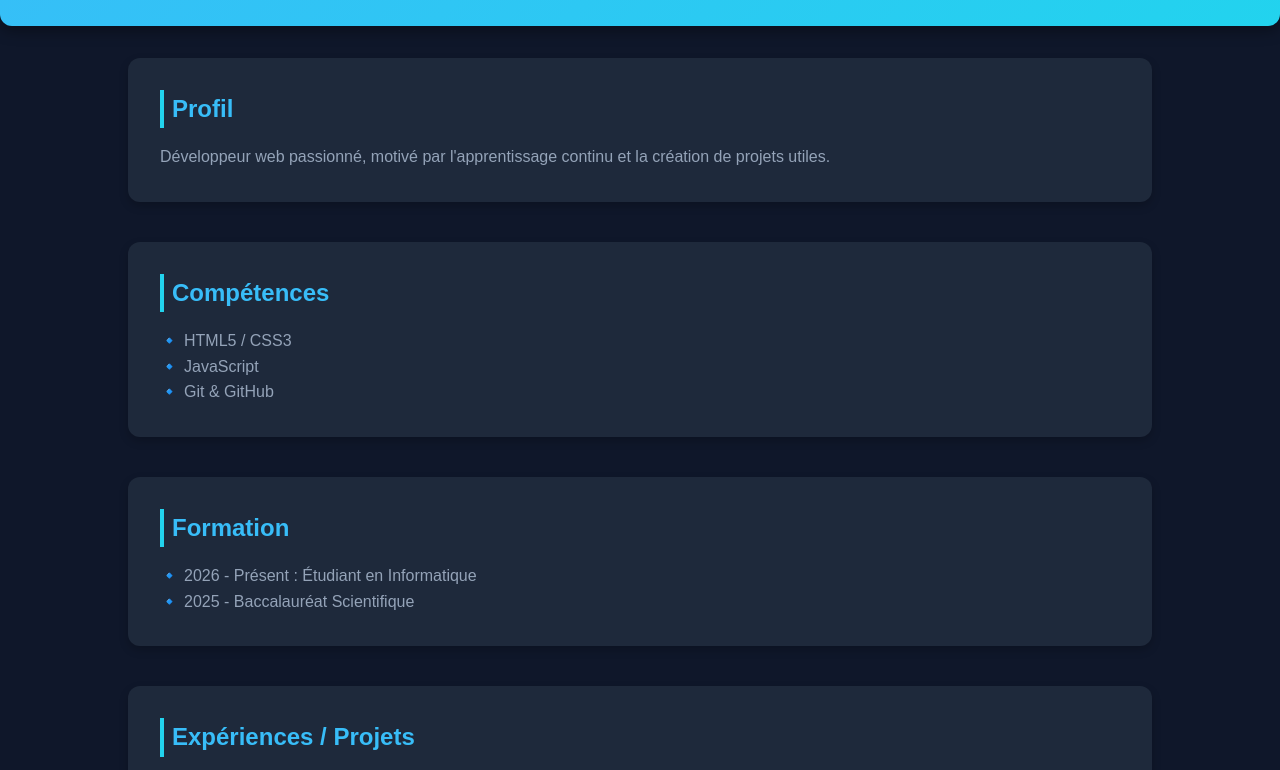
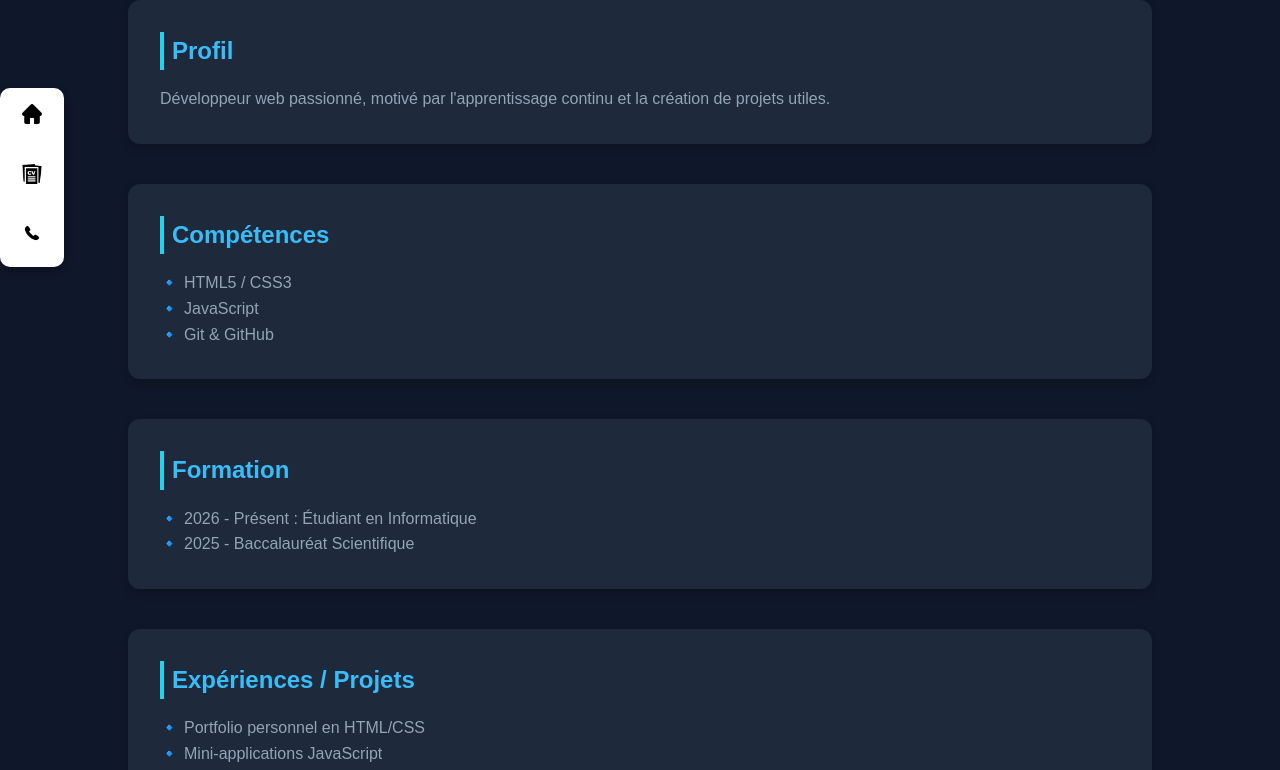
Before and after one commit to MarwanBouhamid07/Blog-statique-version-stylis-e, a plain HTML site: page Prototype-et-realisation/Réalisation/cv.html in a window 1280 px wide. Shown: the part 192-962 px from the top of the page. Drawn offline with Linux system fonts and the light colour scheme.

Commit message:
realisation

```diff
--- a/Chapitre1/style.css
+++ b/Chapitre1/style.css
@@ -9,3 +9,6 @@
   color: #2e28d2;
   font-size: 1.2em;
 }
+.content{
+  display: flex;
+}
--- a/Prototype-et-realisation/Réalisation/cv.html
+++ b/Prototype-et-realisation/Réalisation/cv.html
@@ -7,16 +7,19 @@
   <link rel="stylesheet" href="style.css">
 </head>
 <body>
+<div class="content">
 
-  <!-- Menu de navigation identique -->
-  <nav>
-    <ul>
-      <li><a href="index.html">Accueil</a></li>
-      <li><a href="cv.html">CV</a></li>
-      <li><a href="contact.html">Contact</a></li>
-    </ul>
-  </nav>
-
+  <aside>
+    <!-- Menu de navigation identique -->
+   <nav>
+     <ul>
+       <li><a href="index.html"><img src="image/home.png" alt="icon"></a></li>
+       <li><a href="cv.html"><img src="image/curriculum-vitae.png" alt="icon"></a></li>
+       <li><a href="contact.html"><img src="image/phone.png" alt="icon"></a></li>
+      </ul>
+    </nav>
+  </aside>
+<div class="countainer">
   <header>
     <h1>Mon CV</h1>
   </header>
@@ -56,6 +59,8 @@
   <footer>
     <p>&copy; 2025 - Mon Mini-Site</p>
   </footer>
+</div>
+</div>
 
 </body>
 </html>
--- a/Prototype-et-realisation/Réalisation/style.css
+++ b/Prototype-et-realisation/Réalisation/style.css
@@ -33,6 +33,14 @@ nav {
   background: var(--bg-secondary);
   padding: 1rem 2rem;
   box-shadow: 0 4px 10px rgba(0,0,0,0.3);
+  position: absolute;
+    top: 35%;
+    width: 6px;
+    border-radius: 10px;
+    background-color: #8080809c;
+    position: fixed;
+    background-color: white;
+
 }
 
 nav ul {
@@ -60,9 +68,12 @@ nav a::after {
   background: var(--primary);
   transition: width var(--transition);
 }
-
-nav a:hover {
+nav a img{
+  transition: 0.4s;
+}
+nav a:hover img{
   color: var(--primary);
+  transform: scale(1.3);
 }
 
 nav a:hover::after {
@@ -152,6 +163,9 @@ input, textarea {
   color: var(--text-main);
   transition: border var(--transition), background var(--transition);
 }
+.countainer{
+  width: 100%;
+}
 
 input:focus, textarea:focus {
   outline: none;
@@ -203,3 +217,17 @@ footer {
     font-size: 2rem;
   }
 }
+
+.content{
+  display: flex;
+}
+nav ul{
+display: flex;
+flex-direction: column;
+justify-content: center;
+align-items: center;
+margin: 0;
+}
+nav img{
+  width:20px;
+}
```
Also changed, not shown: Prototype-et-realisation/Réalisation/contact.html (+14 -12 lines), Prototype-et-realisation/Réalisation/index.html (+11 -4 lines), Prototype-et-realisation/Réalisation/image/curriculum-vitae.png (added), Prototype-et-realisation/Réalisation/image/home.png (added), Prototype-et-realisation/Réalisation/image/phone.png (added).
